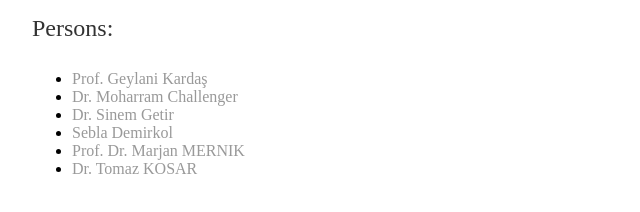
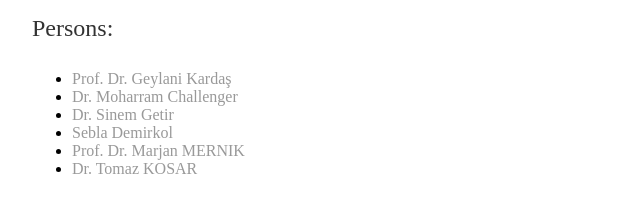
Before and after one commit to sinemgetir/sinemgetir.github.io, a plain HTML site: page projects.html in a window 1280 px wide. Shown: the part 1668-1880 px from the top of the page, 160-800 px from the left. Drawn offline with Linux system fonts and the light colour scheme.

Commit message:
Update projects.html

```diff
--- a/projects.html
+++ b/projects.html
@@ -85,7 +85,7 @@ developing software according to the DSML were also constructed in this project.
 	Persons:</p>
 <ul>
 	<li>
-		<a href="http://akademik.ube.ege.edu.tr/~kardas">Prof. Geylani Kardaş</a></li>
+		<a href="http://akademik.ube.ege.edu.tr/~kardas">Prof. Dr. Geylani Kardaş</a></li>
 	<li>
 		<a href="https://www.uantwerpen.be/en/staff/moharram-challenger">Dr. Moharram Challenger</a></li>
 	<li>
```
